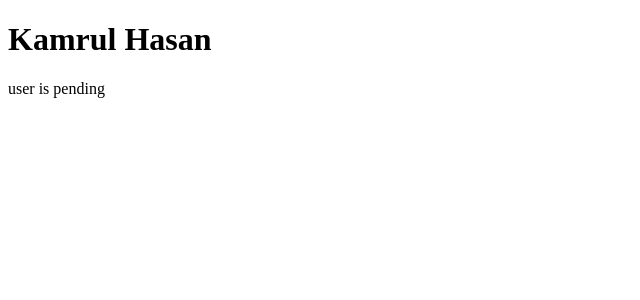
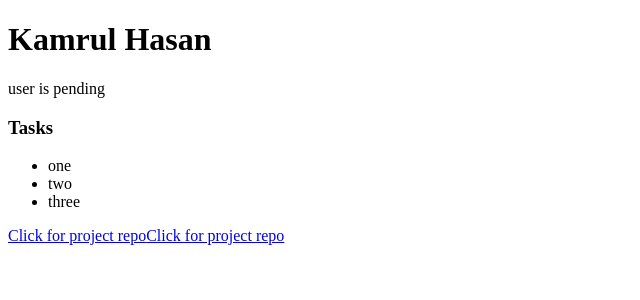
Before and after one commit to kamrulWSIT/vue_practice, a Vue app in the folder vue_using_npm/vue_crash/: page / in a window 1280 px wide. Shown: the top 300 px of the page, without its empty margins (0-640 px from the left). Built offline with nearby package versions, Linux system fonts and the light colour scheme.

Commit message:
learn v-for , v-bind

```diff
--- a/vue_using_npm/vue_crash/src/App.vue
+++ b/vue_using_npm/vue_crash/src/App.vue
@@ -3,7 +3,9 @@ export default {
   data() {
     return {
       name: "Kamrul Hasan",
-      status: 'pending'
+      status: 'pending',
+      tasks: ['one', 'two', 'three'],
+      link: 'https://github.com/kamrulWSIT/vue_practice'
     }
   }
 }
@@ -16,4 +18,11 @@ export default {
   <p v-if="status === 'active'">user is active</p>
   <p v-else-if="status === 'pending'">user is pending</p>
   <p v-else>user is inactive</p>
+
+  <h3>Tasks</h3>
+  <ul>
+    <li v-for="task in tasks" :key="task">{{ task }}</li>
+  </ul>
+  <a v-bind:href="link">Click for project repo</a>
+  <a :href="link">Click for project repo</a>
 </template>
```
